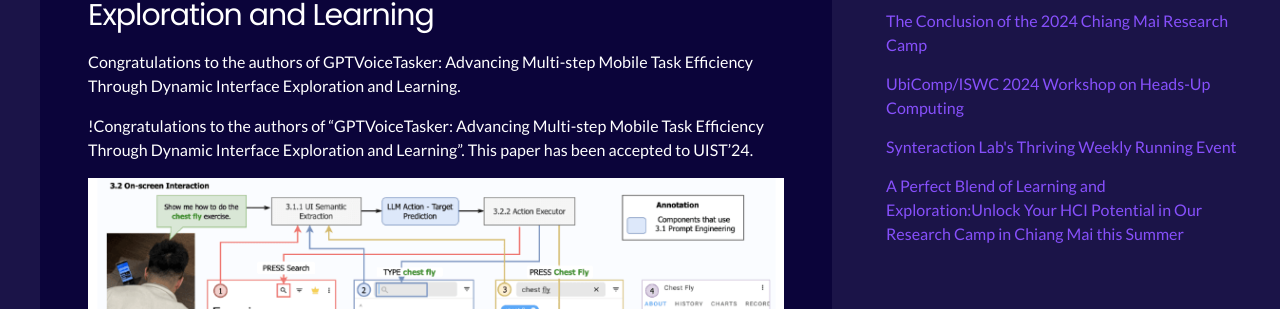
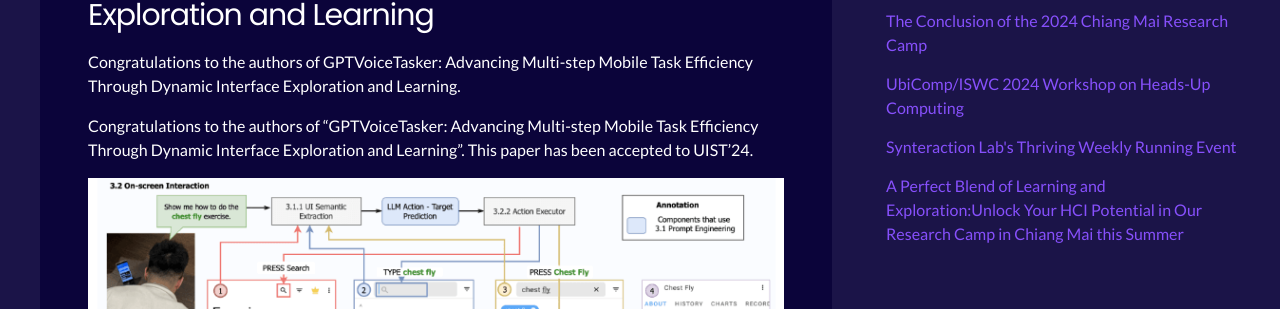
Before and after one commit to sszhao/sszhao.github.io, a Jekyll site: the page built from _posts/2024-08-07-uist-gpt-voicetasker.md, in a window 1280 px wide. Shown: the part 302-611 px from the top of the page. Built offline with Jekyll 4.4.1, drawn with Linux system fonts in a browser that asks for light colours; nearby versions of some CDN libraries.

```diff
--- a/_posts/2024-08-07-uist-gpt-voicetasker.md
+++ b/_posts/2024-08-07-uist-gpt-voicetasker.md
@@ -13,7 +13,7 @@ page-link:
 video-link:
 ---
 
-!Congratulations to the authors of "GPTVoiceTasker: Advancing Multi-step Mobile Task Efficiency Through Dynamic Interface Exploration and Learning". This paper has been accepted to UIST'24.
+Congratulations to the authors of "GPTVoiceTasker: Advancing Multi-step Mobile Task Efficiency Through Dynamic Interface Exploration and Learning". This paper has been accepted to UIST'24.
 
 ![-](/assets/img/GPTVoiceTasker.png "-")
 
```
